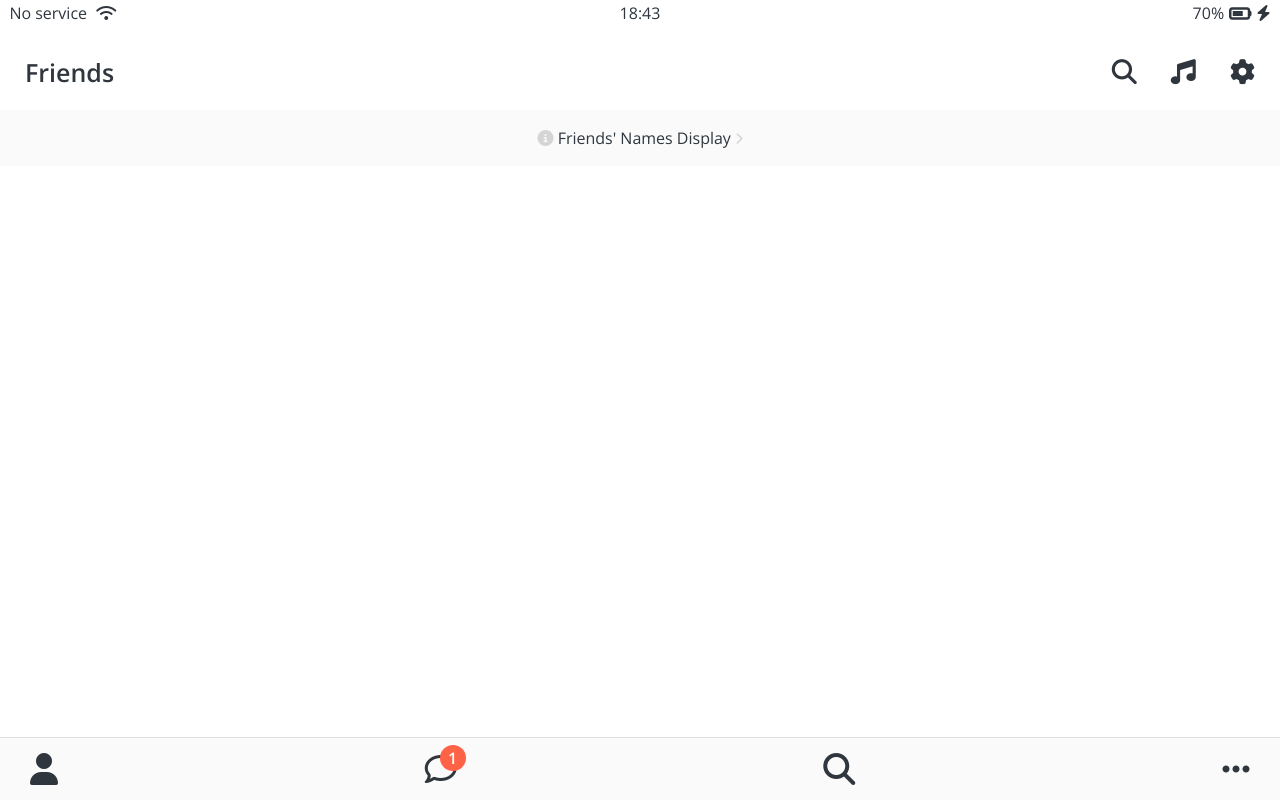
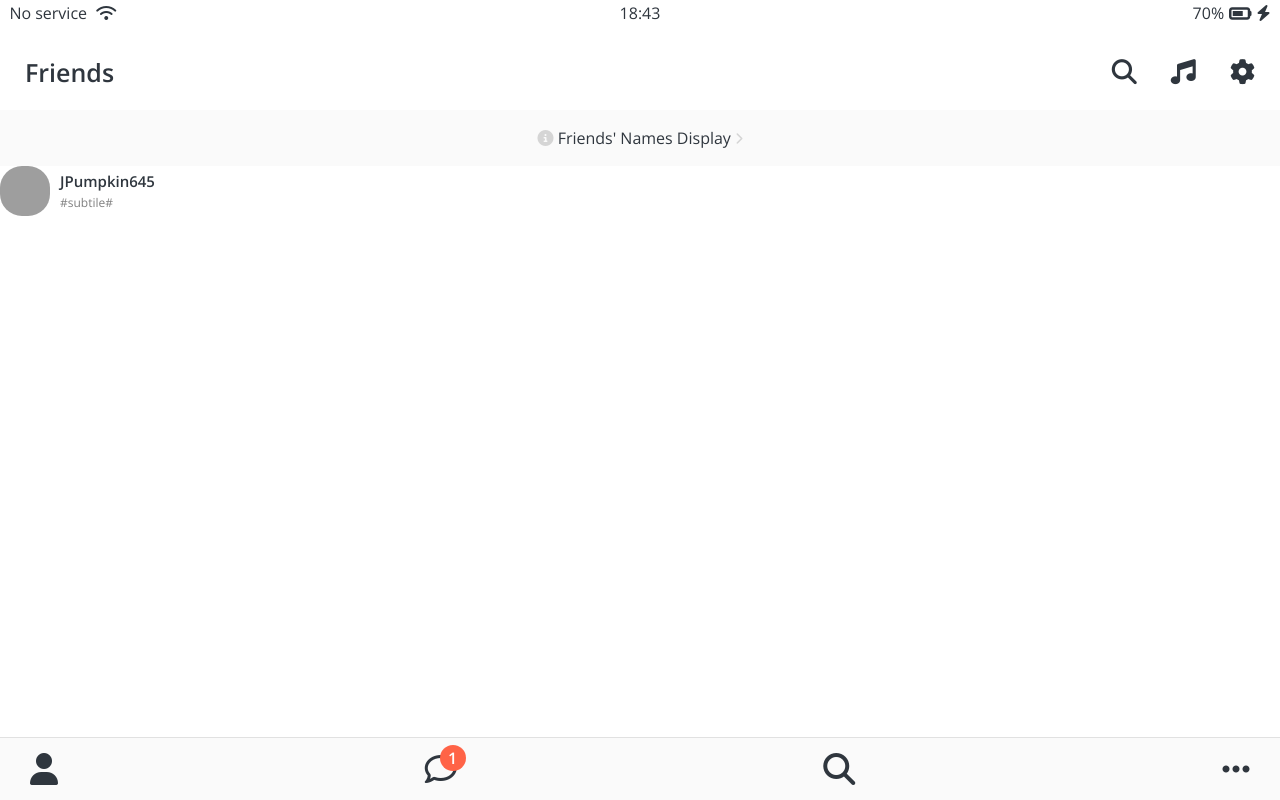
Before and after one commit to JPumpkin645/kokoa-talk, a plain HTML site: page friends.html in a window 1280 px wide. Drawn offline with nearby package versions, Linux system fonts and the light colour scheme; grey boxes are pictures that could not be loaded.

Commit message:
add basic structure of user-component
sc03

```diff
--- /dev/null
+++ b/css/components/user-component.css
@@ -0,0 +1,23 @@
+.user-component,
+.user-component__column:first-child {
+  display: flex;
+  align-items: center;
+}
+
+.user-component__avatar {
+  height: 50px;
+  width: 50px;
+  border-radius: 22px;
+  margin-right: 10px;
+}
+
+.user-component__title {
+  font-weight: 600;
+  font-size: 15px;
+}
+
+.user-component__subtitle {
+  margin-top: 8px;
+  color: rgba(0, 0, 0, 0.5);
+  font-size: 12px;
+}
--- a/css/styles.css
+++ b/css/styles.css
@@ -6,6 +6,7 @@
 @import "components/status-bar.css";
 @import "components/nav-bar.css";
 @import "components/screen-header.css";
+@import "components/user-component.css";
 
 /* Screens */
 @import "screens/login.css";
--- a/friends.html
+++ b/friends.html
@@ -34,7 +34,20 @@
       </div>
     </header>
 
-    <a class="friends-display-link"> <i class="fas fa-info-circle"></i> Friends' Names Display <i class="fas fa-chevron-right fa-xs"></i> </a>
+    <a class="friends-display-link">
+      <i class="fas fa-info-circle"></i> Friends' Names Display <i class="fas fa-chevron-right fa-xs"></i>
+    </a>
+
+    <div class="user-component">
+      <div class="user-component__column">
+        <img class="user-component__avatar" src="https://avatars.githubusercontent.com/u/56580445" />
+        <div class="user-component__text">
+          <h4 class="user-component__title">JPumpkin645</h4>
+          <h6 class="user-component__subtitle">#subtile#</h6>
+        </div>
+      </div>
+      <div class="user-component__column"></div>
+    </div>
 
     <nav class="nav">
       <ul class="nav__list">
```
